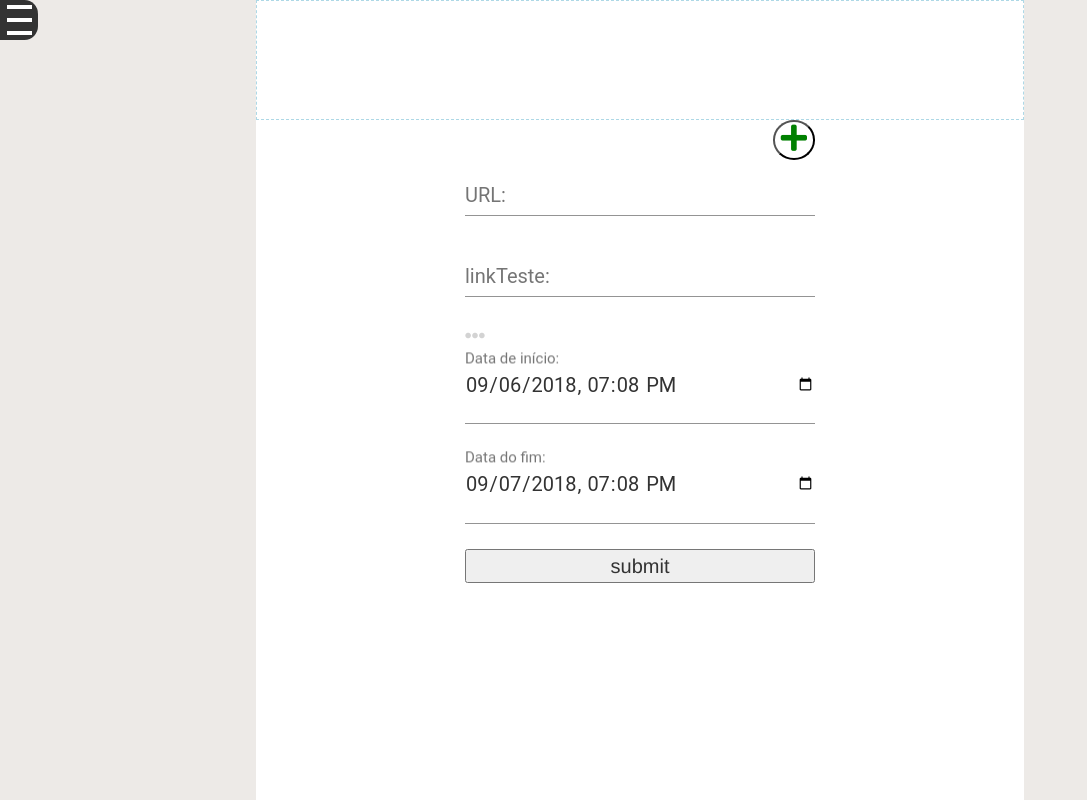
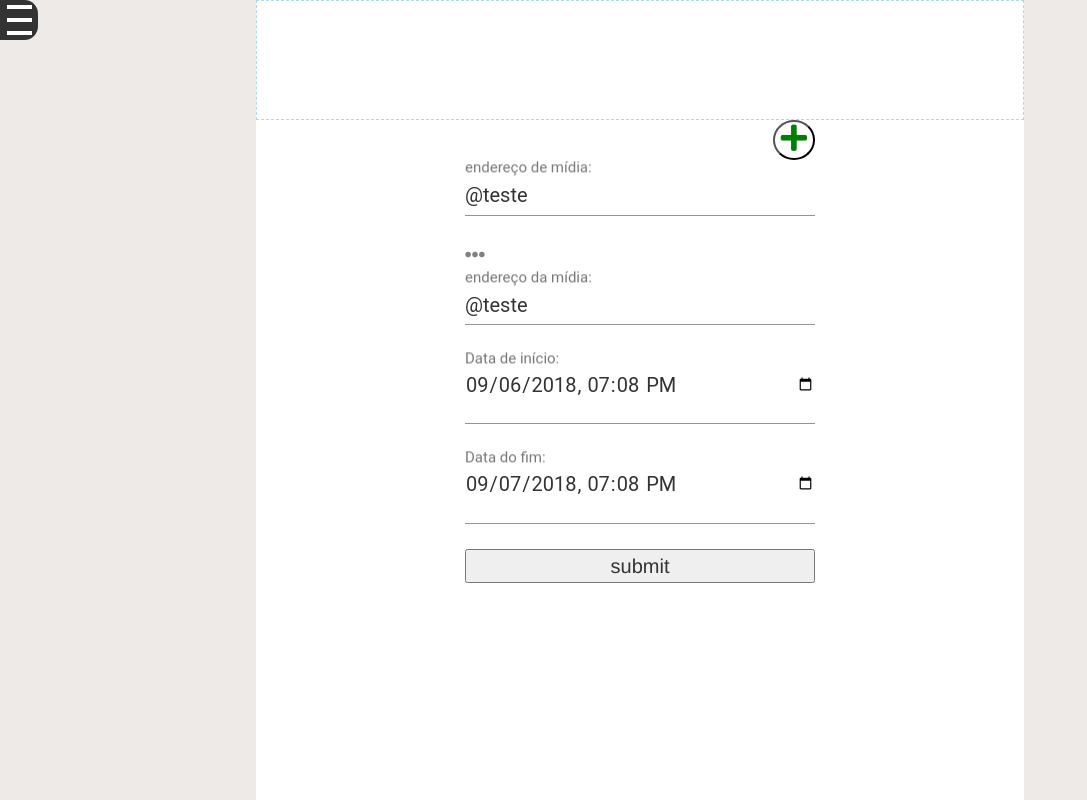
Before and after one commit to rseRafael/social-mind, an Angular app: page /addmedia/twitter/config in a window 1280 px wide. Both pictures are taken after a click on the button 793 px from the left and 139 px from the top of the page. Shown: the whole page, without its empty margins (0-1087 px from the left). Built offline with nearby package versions, Linux system fonts and the light colour scheme.

Commit message:
Adição da possibilidade de adicionar mais de um endereço por formulário e também deletá-lo.

```diff
--- a/src/app/add-media/add-media.component.css
+++ b/src/app/add-media/add-media.component.css
@@ -58,33 +58,3 @@
     background-color: white;
     border-radius: 100%;
 }
-
-.open{
-    width: 0px;
-    animation-name: open-anim;
-    animation-duration: 1s;
-    animation-iteration-count: 1;
-}
-.icon{
-    animation-name: icon-anim;
-    animation-duration: 2s;
-    animation-iteration-count: 1;
-}
-
-@keyframes open-anim{
-    from{
-        width: 0px;
-    }
-    to{
-        width: 100px;
-    }
-}
-
-@keyframes icon-anim{
-    from{
-        font-size: 0px;
-    }
-    to{
-        font-size: 25px;
-    }
-}
--- a/src/app/add-media/add-media.component.html
+++ b/src/app/add-media/add-media.component.html
@@ -2,27 +2,31 @@
 
   <div class="addmedia-form">
 
-    <div id="addmedia-image">
+    <div id="addmedia-image"> </div>
 
-    </div>
     <div id="addmedia-form-div">
       <form  #mediaForm="ngForm" enctype="multipart/form-data" class="addmedia-form" style="font-size: 20px; width: 350px;" id="media-form" name="form-media" method="POST">
 
         <div class="icon-div">
           <button class="icon-btn">
-           <i class="fas fa-plus addmedia-add-icon" (click)="addLink()"></i>
+            <i class="fas fa-plus addmedia-add-icon" (click)="addLink()"></i>
           </button>
         </div>
 
         <mat-form-field>
-          <input matInput placeholder="URL:" value="" name="link-name" id="media-link" [class.disabled]="hassent == true" disabled={{hassent}}>
+          <input matInput placeholder="endereço de mídia:" value="@teste" id="media-link" [class.disabled]="hassent == true" disabled={{hassent}}>
         </mat-form-field>
 
-        <mat-form-field *ngFor="let link of links">
-          <input matInput placeholder="linkTeste:" value="" name="link-name2"  [class.disabled]="hassent == true" disabled={{hassent}}>
-        </mat-form-field>
 
-        <settings-btn></settings-btn>
+        <div *ngFor="let link of links" id={{link.divId}} style="width: 100%;" >
+          <settings-btn  [elemId]="returndivId(link)"></settings-btn>
+          <mat-form-field style="width: 100%;">
+            <input matInput placeholder="endereço da mídia:" value="@teste" [class.disabled]="hassent == true" disabled={{hassent}} id={{link.linkId}}>
+          </mat-form-field>
+        </div>
+
+
+
 
         <mat-form-field >
           <input matInput type="datetime-local" placeholder="Data de início:" value={{today}} name="start-date" id="start-date" [class.disabled]="hassent == true" disabled={{hassent}}>
--- a/src/app/add-media/add-media.component.ts
+++ b/src/app/add-media/add-media.component.ts
@@ -6,34 +6,36 @@ import { catchError, map, tap, timeInterval } from 'rxjs/operators';
 
 
 class MonitorableMedia {
-  mediaLink: String;
-  startDate: String;
-  endDate: String;
-  constructor(mediaLink: String, startDate: String, endDate: String){
-    this.mediaLink = mediaLink;
+  mediaLinks: Array<string>;
+  startDate: string;
+  endDate: string;
+  constructor(mediaLinks: Array<string>, startDate: string, endDate: string){
+    this.mediaLinks = mediaLinks;
     this.startDate = startDate;
     this.endDate = endDate;
   }
 }
 
+class Link {
+  divId: string;
+  linkId: string;
+}
+
 @Component({
-  selector: 'app-add-media',
   templateUrl: './add-media.component.html',
   styleUrls: ['./add-media.component.css']
 })
 export class AddMediaComponent implements OnInit {
-  public addmediaForm: FormGroup = new FormGroup({
-    'media-link': new FormControl(""),
-    'start-date': new FormControl(""),
-    'end-date': new FormControl(""),
-
-  });
   public today: String = "1999-01-01T23:59";
   public tomorrow: String = "1999-01-02T23:59";
   public message: String = " empty ";
   public received: Boolean = false;
   public hassent: Boolean  = false;
-  public links: Array<String> = [];
+  public links: Array<Link> = [];
+  public newLinks: number = 0;
+  public mediaLinks: Array<string> = [];
+  public divLinkPattern = `addmedia-divLinkId-`;
+  public linkIdPattern = `addmedia-idLink-`;
   constructor(private http: HttpClient) { }
 
   ngOnInit() {
@@ -68,8 +70,11 @@ export class AddMediaComponent implements OnInit {
     var mediaLink: any = document.getElementById("media-link");
     var startDate: any = document.getElementById("start-date");
     var endDate: any = document.getElementById("end-date");
+    this.getNewLinks();
+    this.mediaLinks.push(mediaLink.value);
+    console.log(this.mediaLinks);
     if(this.verifyMediaLink(mediaLink)){
-      var mediaData: any= new MonitorableMedia(mediaLink.value, startDate.value, endDate.value);
+      var mediaData: any= new MonitorableMedia(this.mediaLinks, startDate.value, endDate.value);
       var url = "http://127.0.0.1:8000/media/add/";
       var data = new FormData();
       data.append("mediaData", JSON.stringify(mediaData));
@@ -126,6 +131,63 @@ export class AddMediaComponent implements OnInit {
   }
 
   addLink(){
-    this.links.push(null);
+    this.newLinks +=  1;
+    let divId = this.divLinkPattern + `${this.newLinks}`;
+    let linkId = this.linkIdPattern + `${this.newLinks}`;
+    var link: Link = {divId: divId, linkId: linkId}
+    this.links.push(link);
+    this.newLinks = this.links.length;
+  }
+  deleteURLForm(link: Link){
+    var elem = document.getElementById(link.divId);
+    elem.style.display = "none";
+  }
+
+  deleteLink(divId: string){
+    var index = 0;
+    for (var link of this.links){
+      if(link.divId === divId){
+        this.links[index] = null;
+        break;
+      }
+      index += 1;
+    }
+  }
+
+  returndivId(link:any): string{
+    return link.divId;
+  }
+
+  getNewLinks(){
+    for(var link of this.links){
+      if( ! this.IsDisplayNone(link.divId) ){
+        console.log(link.divId);
+        let value = this.getLinkValue(link.linkId);
+        if(value !== null){
+          this.mediaLinks.push(value);
+        }
+      }
+
+    }
+  }
+
+  IsDisplayNone(elemId:string){
+    var elem = document.getElementById(elemId);
+    if(elem.style.display === "none"){
+      return  true;
+    }
+    else{
+      return false;
+    }
+  }
+
+  getLinkValue(elemId: string){
+    try{
+      var elem: any = document.getElementById(elemId);
+      return elem.value;
+    }
+    catch(Err){
+      return null;
+    }
   }
 }
--- a/src/app/settings-btn/settings-btn.component.css
+++ b/src/app/settings-btn/settings-btn.component.css
@@ -8,31 +8,42 @@
     animation-iteration-count: 1;
     margin-left: 20px;
     color: lightgrey;
+    cursor: pointer;
 }
 .close-settings{
     animation-name: close-settings-anim;
     animation-duration: 0.5s;
     animation-iteration-count: 1;
     margin-left: 0px;
-    color: lightgrey;
+    color: grey;
+    cursor: pointer;
 }
 
+.null-settings{
+    margin-left: 0px;
+    color: grey;
+    cursor: pointer;
+}
 
 @keyframes open-settings-anim{
     from{
        margin-left: 0px;
+       color: grey;
     }
     to{
        margin-left: 20px;
+       color: lightgrey;
     }
 }
 
 @keyframes close-settings-anim{
     from{
        margin-left: 20px;
+       color: lightgrey;
     }
     to{
        margin-left: 0px;
+       color: grey;
     }
 }
 
@@ -48,6 +59,7 @@
     animation-iteration-count: 1;
     font-size: 20px;
     color: red;
+    cursor: pointer;
 }
 
 .close-dlt{
@@ -56,6 +68,12 @@
     animation-iteration-count: 1;
     font-size: 0px;
     color: red;
+    cursor: pointer;
+}
+.null-dlt{
+    font-size: 0px;
+    color: red;
+    cursor: pointer;
 }
 
 @keyframes open-dlt-anim{
--- a/src/app/settings-btn/settings-btn.component.html
+++ b/src/app/settings-btn/settings-btn.component.html
@@ -1,6 +1,8 @@
 <div class="settings-main-div">
 
   <div
+    (click)="deleteElem()"
+    [class.null-dlt]="open == null"
     [class.open-dlt]="open == true"
     [class.close-dlt]="open == false">
 
@@ -9,11 +11,12 @@
   </div>
 
   <div (click)="setOpen()"
+       [class.null-settings]="open == null"
        [class.open-settings]="open == true"
        [class.close-settings]="open == false">
 
 
-    <i class="fas fa-ellipsis-h" style="color: lightgrey; cursor: pointer"></i>
+    <i class="fas fa-ellipsis-h"></i>
 
   </div>
 
--- a/src/app/settings-btn/settings-btn.component.ts
+++ b/src/app/settings-btn/settings-btn.component.ts
@@ -1,4 +1,5 @@
-import { Component, OnInit } from '@angular/core';
+import { Component, OnInit, Input } from '@angular/core';
+import { TestBed } from '@angular/core/testing';
 
 @Component({
   selector: 'settings-btn',
@@ -7,8 +8,8 @@ import { Component, OnInit } from '@angular/core';
 })
 export class SettingsBtnComponent implements OnInit {
 
-  public open: Boolean = false;
-  public animated: Boolean = true;
+  public open: boolean = null;
+  @Input() elemId: any = null;
   constructor() {
 
    }
@@ -18,14 +19,16 @@ export class SettingsBtnComponent implements OnInit {
   }
 
   setOpen(){
-    this.open = !this.open;
-    this.animated = false;
-    setInterval(
-      ()=>{
-        this.animated = true;
-      },
-      1000
-    )
+    if(this.open === null){
+      this.open = true;
+    }
+    else{
+      this.open = !this.open;
+    }
   }
 
+  deleteElem(){
+    var elem = document.getElementById(this.elemId);
+    elem.style.display = "none";
+  }
 }
```
